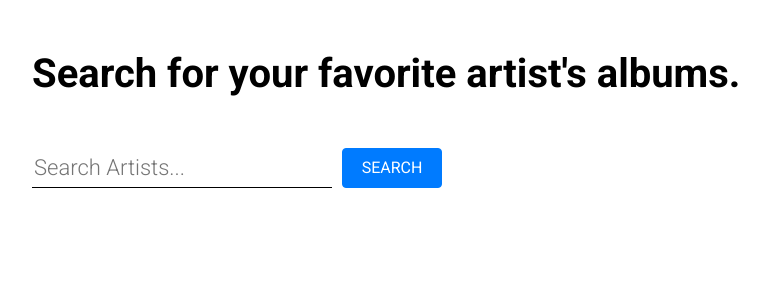
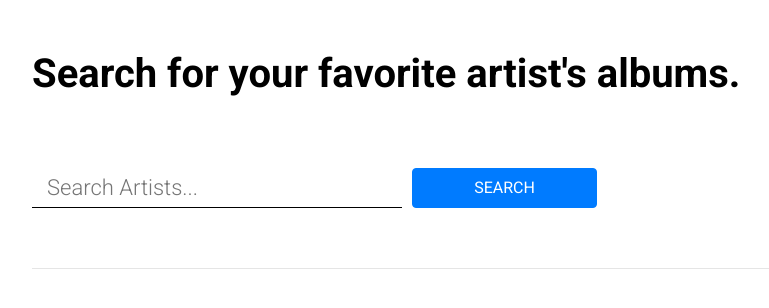
Before and after one commit to gtlovell/AlbumSearch-React, a React (Create React App) app: page / in a window 1280 px wide. Shown: the top 308 px of the page, without its empty margins (53-822 px from the left). Built offline with nearby package versions, Linux system fonts and the light colour scheme.

Commit message:
added axios & refactor

```diff
--- a/src/App.js
+++ b/src/App.js
@@ -4,6 +4,7 @@ import "./App.css";
 import Search from "./components/Search";
 import Results from "./components/Results";
 import ArtistInfo from "./components/ArtistInfo";
+import axios from "axios";
 
 class App extends Component {
     constructor(props) {
@@ -13,38 +14,35 @@ class App extends Component {
 
         this.state = {
             searchTerm: "",
-            results: [],
-            covers: [],
+            albums: [],
             artists: "",
             genres: ""
         };
     }
 
     handleClick = () => {
-        $.ajax({
-            type: "GET",
-            dataType: "jsonp",
-            url: `https://itunes.apple.com/search?term=${
-                this.state.searchTerm
-            }&country=us&entity=album&limit=20`,
-            success: data => {
-                const artistTitle = data.results.map(music => music.artistName);
-                const artistGenre = data.results.map(
-                    music => music.primaryGenreName
+        axios
+            .get(
+                `https://itunes.apple.com/search?term=${
+                    this.state.searchTerm
+                }&country=us&entity=album&limit=20`
+            )
+            .then(res => {
+                const albums = res.data.results;
+                const artistname = res.data.results.map(
+                    artist => artist.artistName
                 );
-                const albumCovers = data.results.map(
-                    music => music.artworkUrl100
+                const genrename = res.data.results.map(
+                    artist => artist.primaryGenreName
                 );
 
                 this.setState({
-                    results: data,
-                    covers: albumCovers,
-                    artists: artistTitle[0],
-                    genres: artistGenre[0]
+                    albums,
+                    artists: artistname[0],
+                    genres: genrename[0]
                 });
-                console.log(data);
-            }
-        });
+                console.log(albums);
+            });
     };
 
     handleChange = e => {
@@ -58,17 +56,14 @@ class App extends Component {
             <div className="App">
                 <Search
                     searchTerm={this.state.searchTerm}
+                    handleClick={this.handleClick}
                     handleChange={this.handleChange}
-                    handleClick={this.handleClick}
                 />
                 <ArtistInfo
                     artists={this.state.artists}
                     genres={this.state.genres}
                 />
-                <Results
-                    covers={this.state.covers}
-                    albums={this.state.albums}
-                />
+                <Results albums={this.state.albums} />
             </div>
         );
     }
--- a/src/components/ArtistInfo.js
+++ b/src/components/ArtistInfo.js
@@ -8,6 +8,7 @@ const ArtistInfo = props => {
                 <h2 className="artist-name">{props.artists}</h2>
                 <h5 className="genre">{props.genres}</h5>
             </div>
+            <hr />
         </div>
     );
 };
--- a/src/components/ResultItem.js
+++ /dev/null
@@ -1,11 +0,0 @@
-import React from "react";
-import "../styles/resultItem.css";
-
-const ResultItem = props => {
-    return (
-        // <div className="flex-item">
-        <img className="flex-item" src={props.cover} alt="" />
-    );
-};
-
-export default ResultItem;
--- a/src/components/Results.js
+++ b/src/components/Results.js
@@ -1,12 +1,25 @@
 import React from "react";
-import ResultItem from "./ResultItem";
+import "../styles/results.css";
 
 const Results = props => {
     return (
-        <div className="container flex-container wrap">
-            {props.covers.map(cover => {
-                return <img className="flex-item" src={cover} alt="" />;
-            })}
+        <div>
+            <ul className="flex-container wrap">
+                {props.albums.map(album => (
+                    <li>
+                        <div className="card">
+                            <img
+                                className="flex-item album-cover"
+                                src={album.artworkUrl100}
+                                alt={album.collectionId}
+                            />
+                            <h5 className="album-title">
+                                {album.collectionName}
+                            </h5>
+                        </div>
+                    </li>
+                ))}
+            </ul>
         </div>
     );
 };
--- a/src/components/Search.js
+++ b/src/components/Search.js
@@ -8,20 +8,23 @@ class Search extends Component {
                 <h1 className="header">
                     Search for your favorite artist's albums.
                 </h1>
-                <div className="form-inline">
+                <div className="container formy">
+                    <div className="row form-inline">
                         <input
                             type="text"
                             placeholder="Search Artists..."
                             value={this.props.searchTerm}
                             onChange={this.props.handleChange}
-                        className=""
+                            className="col-xl-4col-lg-4 col-md-4 col-sm"
                         />
+
                         <button
                             onClick={this.props.handleClick}
-                        className="btn btn-primary"
+                            className="btn btn-primary col-xl-2 col-lg-2 col-md-2 col-sm"
                         >
                             SEARCH
                         </button>
+                    </div>
                 </div>
             </div>
         );
--- a/src/styles/resultItem.css
+++ /dev/null
@@ -1,21 +0,0 @@
-@import url("https://fonts.googleapis.com/css?family=Roboto:100,100i,300,400,500,700");
-
-.result {
-    font-family: "Roboto", sans-serif;
-    font-weight: 300;
-    color: #000;
-}
-
-.album-title {
-    /* height: 134px; */
-    /* padding-bottom: 64px; */
-}
-
-.flex-item {
-    background: #fff;
-    display: inline;
-    padding: 5px;
-    width: 150px;
-    height: 150px;
-    margin: 10px;
-}
--- a/src/styles/results.css
+++ b/src/styles/results.css
@@ -1,3 +1,5 @@
+@import url("https://fonts.googleapis.com/css?family=Roboto:100,100i,300,400,500,700");
+
 .flex-container {
     padding: 0;
     margin: 0;
@@ -27,3 +29,20 @@
     height: 150px;
     margin: 10px;
 }
+
+.card {
+    height: 300px;
+    width: 200px;
+    border: none;
+}
+
+.album-cover {
+    margin-right: auto;
+    margin-left: auto;
+}
+
+.album-title {
+    text-align: center;
+    font-family: "Roboto", sans-serif;
+    font-weight: 300;
+}
--- a/src/styles/search.css
+++ b/src/styles/search.css
@@ -28,7 +28,18 @@ button {
     color: #fff;
     height: 40px;
     width: 100px;
-    margin-left: 10px;
+    /* margin-left: 10px; */
     font-family: "Roboto", sans-serif;
     font-weight: 500;
 }
+.formy {
+    /* margin-left: 10px auto; */
+}
+
+button.col-sm {
+    margin: 20px 10px;
+}
+
+button.col-lg-2 {
+    margin-left: 10px;
+}
```
Lines whose indentation alone changed are shown as unchanged.
